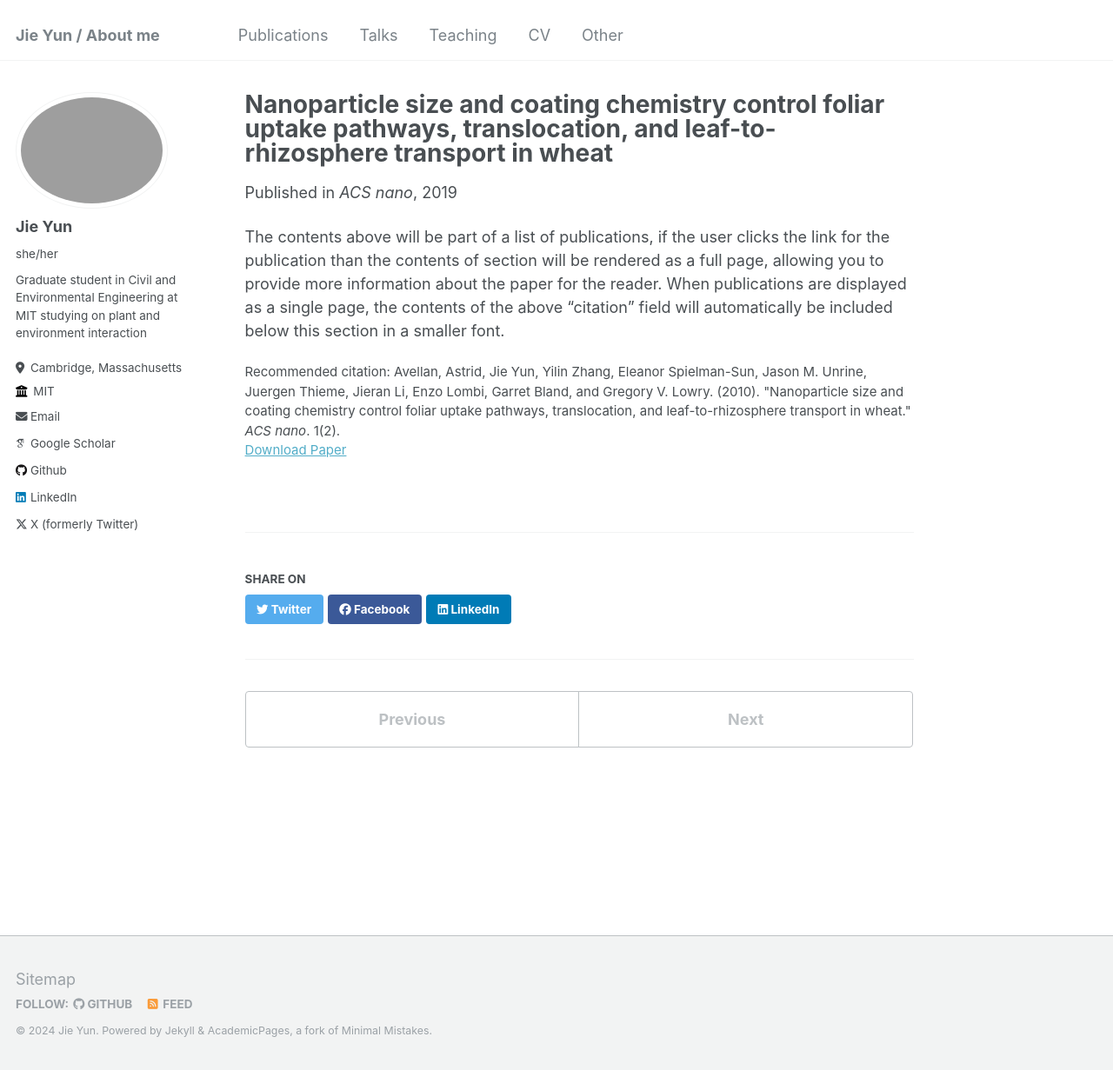
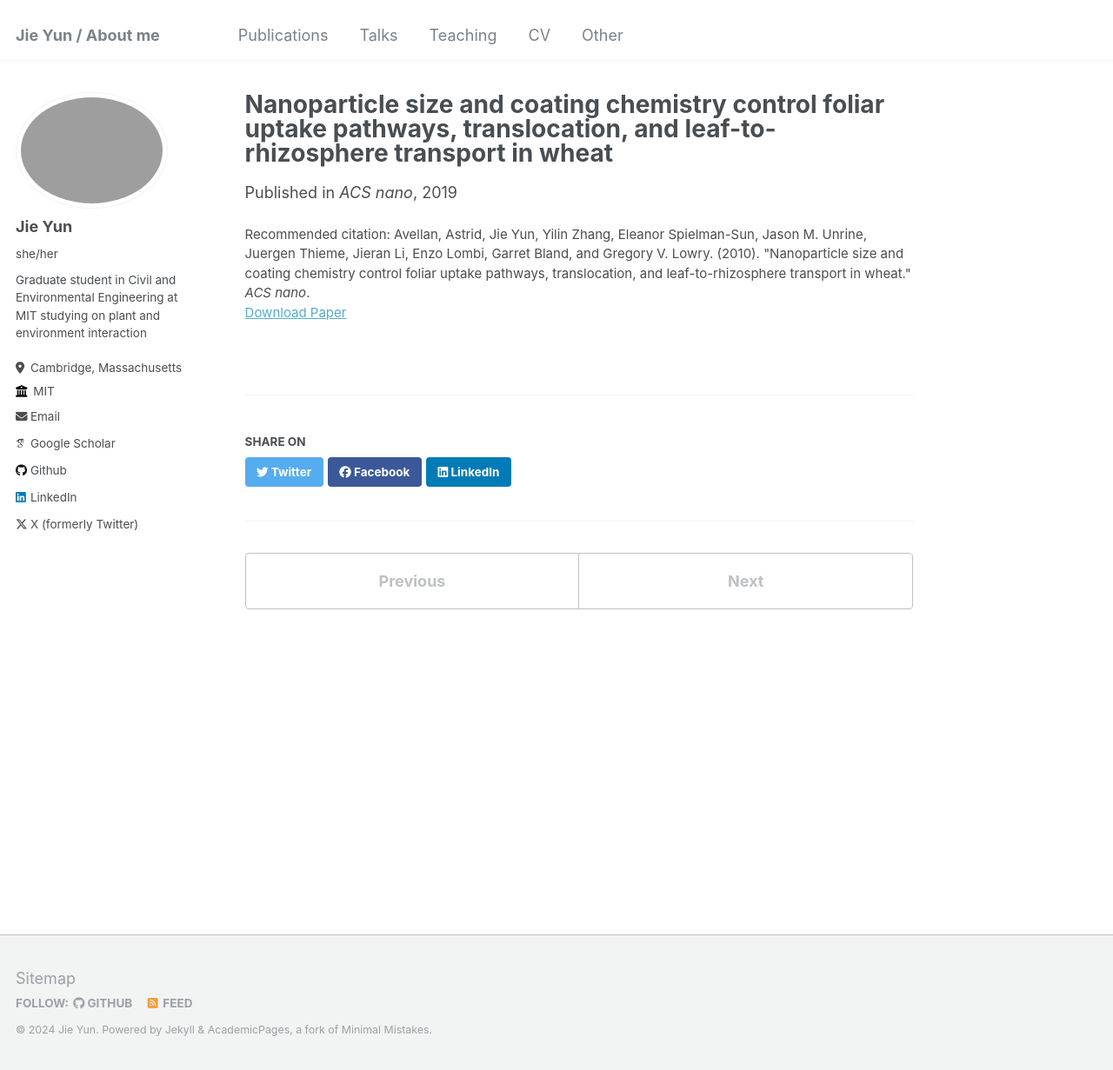
Before and after one commit to jyjiey/jyjiey.github.io, a Jekyll site: the page built from _publications/2010-10-01-paper-title-number-2.md, in a window 1280 px wide and 1231 px high. Shown: the whole window at 87% size. Built offline with Jekyll 4.4.1, drawn with Linux system fonts in a browser that asks for light colours; some web fonts are replaced.

Commit message:
Update 2010-10-01-paper-title-number-2.md

```diff
--- a/_publications/2010-10-01-paper-title-number-2.md
+++ b/_publications/2010-10-01-paper-title-number-2.md
@@ -6,7 +6,5 @@ excerpt: 'Explore how nano particle properties affect update and translocations'
 date: 2019-05-10
 venue: 'ACS nano'
 paperurl: 'https://pubs.acs.org/doi/10.1021/acsnano.8b09781'
-citation: 'Avellan, Astrid, Jie Yun, Yilin Zhang, Eleanor Spielman-Sun, Jason M. Unrine, Juergen Thieme, Jieran Li, Enzo Lombi, Garret Bland, and Gregory V. Lowry. (2010). &quot;Nanoparticle size and coating chemistry control foliar uptake pathways, translocation, and leaf-to-rhizosphere transport in wheat.&quot; <i>ACS nano</i>. 1(2).'
+citation: 'Avellan, Astrid, Jie Yun, Yilin Zhang, Eleanor Spielman-Sun, Jason M. Unrine, Juergen Thieme, Jieran Li, Enzo Lombi, Garret Bland, and Gregory V. Lowry. (2010). &quot;Nanoparticle size and coating chemistry control foliar uptake pathways, translocation, and leaf-to-rhizosphere transport in wheat.&quot; <i>ACS nano</i>.'
 ---
-
-The contents above will be part of a list of publications, if the user clicks the link for the publication than the contents of section will be rendered as a full page, allowing you to provide more information about the paper for the reader. When publications are displayed as a single page, the contents of the above "citation" field will automatically be included below this section in a smaller font.
```
